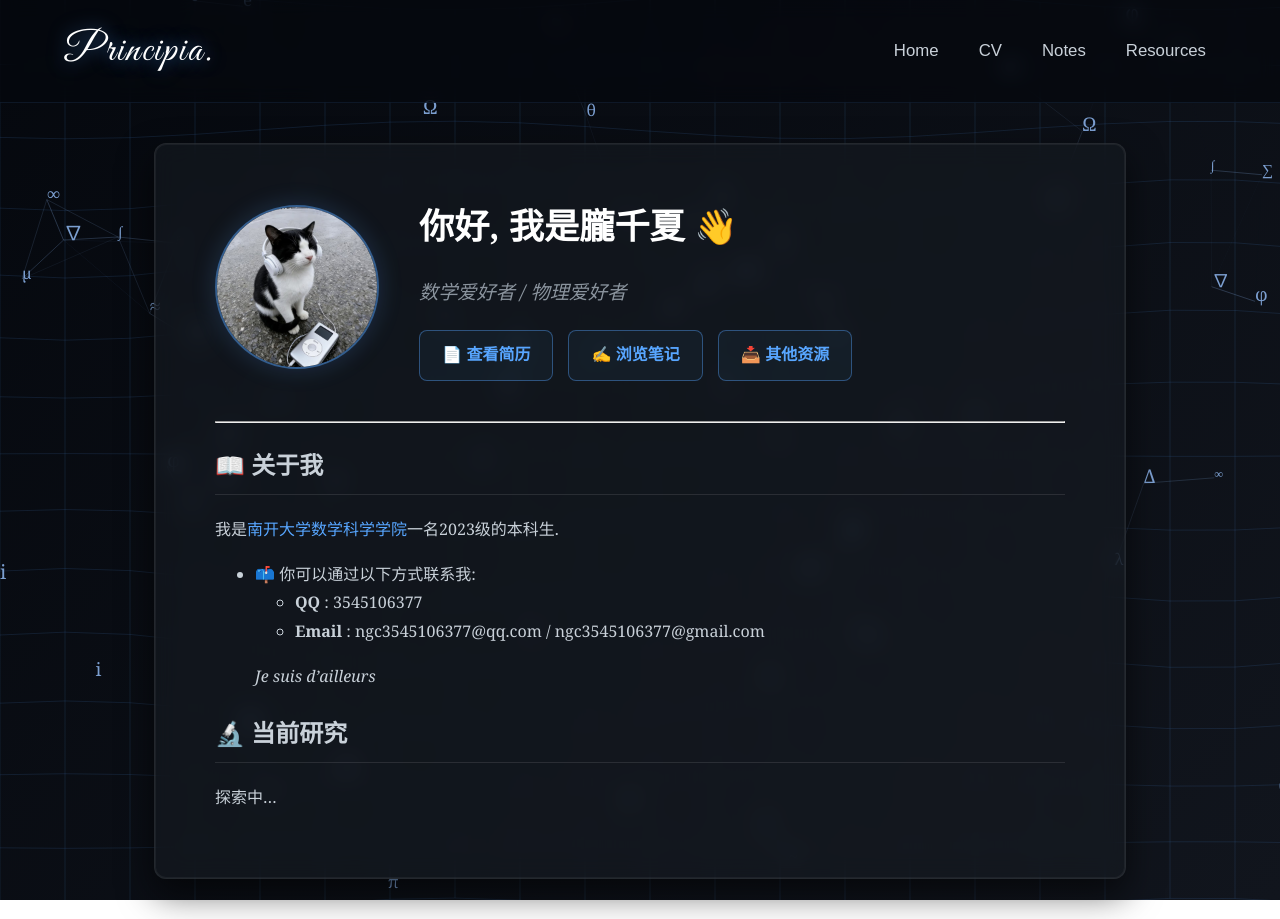
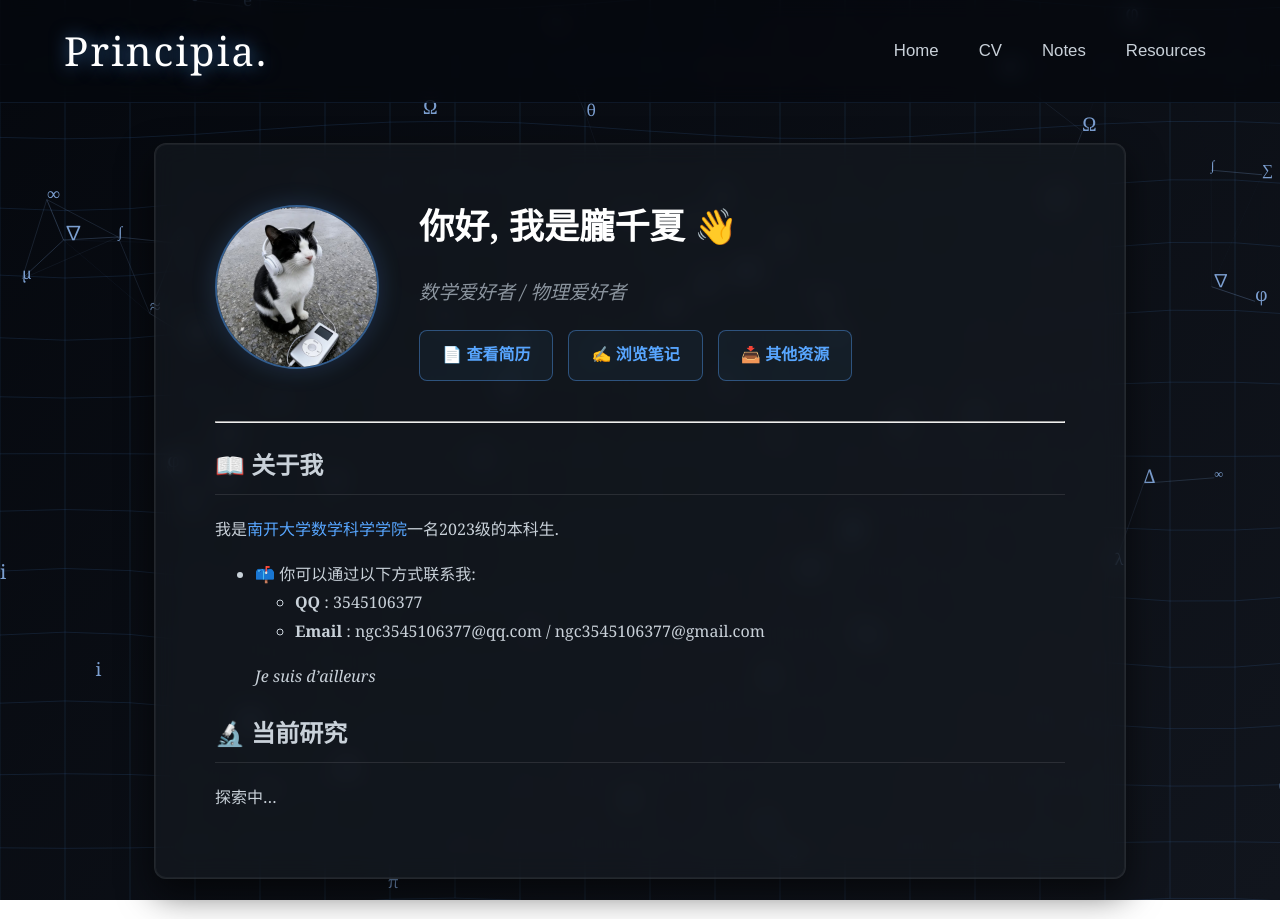
Before and after one commit to EtherealKasumi/personalpage, a Jekyll site: the page built from index.md, in a window 1280 px wide. Built offline with Jekyll 4.4.1, drawn with Linux system fonts in a browser that asks for light colours; some web fonts are replaced.

Commit message:
Update default.html

```diff
--- a/_layouts/default.html
+++ b/_layouts/default.html
@@ -23,8 +23,8 @@
         .nav-brand {
     /* 👇 当前启用的是【华丽花体】 */
     /* 如果你想换成【哥特体】，请把这行改成 font-family: 'UnifrakturMaguntia', cursive; */
-    font-family: 'Great Vibes', cursive;
-
+    /*font-family: 'Great Vibes', cursive; */
+            ont-family: 'UnifrakturMaguntia', cursive;
             font-size: 2.5em; /* 花体/哥特体通常较细，字号调大才足够震撼 */
             font-weight: 400;
             color: #fff;
```
Lines whose indentation alone changed are shown as unchanged.
